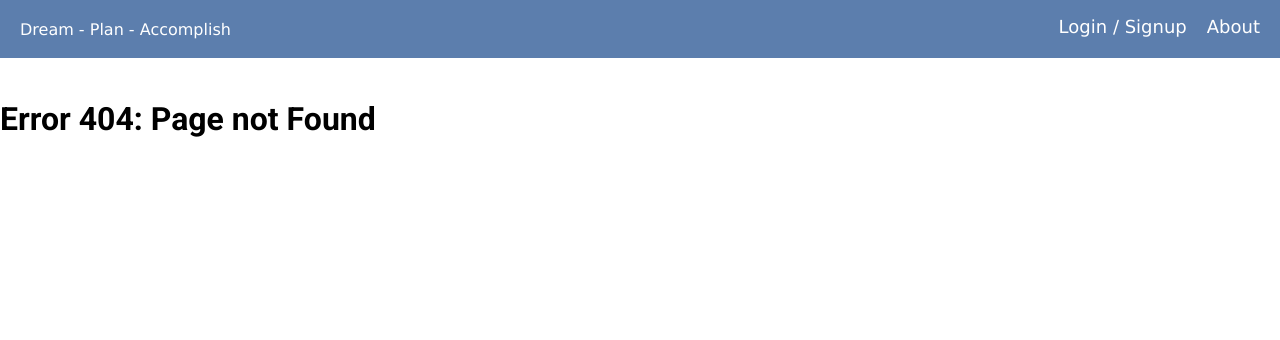
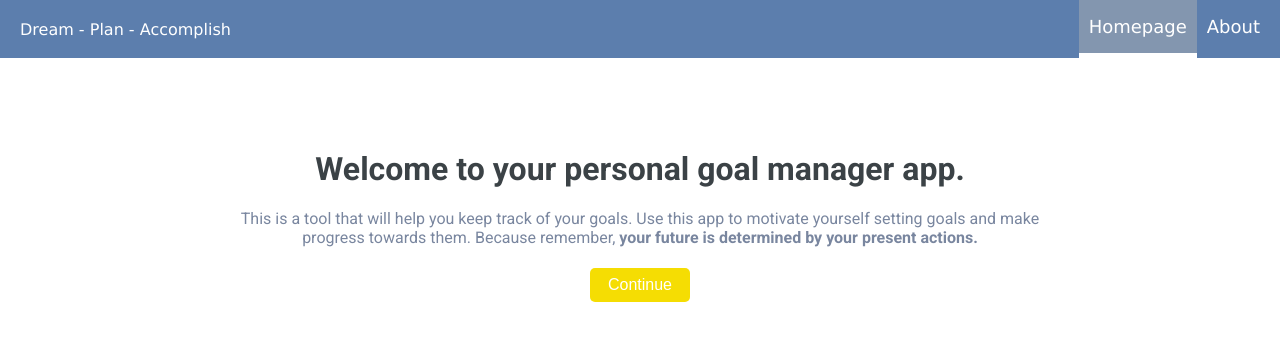
Before and after one commit to Chrisbelefantis/Personal-Goal-Manager, a React (Create React App) app in the folder react-app/: page /home in a window 1280 px wide. Before the commit this address had no page. Shown: the top 340 px of the page. Built offline with nearby package versions, Linux system fonts and the light colour scheme.

Commit message:
Finished homepage

```diff
--- a/react-app/src/App.js
+++ b/react-app/src/App.js
@@ -3,7 +3,7 @@ import Layout from './containers/Layout/Layout';
 import GoalsPanel from './containers/GoalsPanel/GoalsPanel';
 import NewGoal from './containers/NewGoal/NewGoal';
 import {Route,Switch,Redirect} from 'react-router-dom';
-import Auth from './containers/Auth/Auth';
+import Homepage from './components/Homepage/Homepage';
 import {connect} from 'react-redux';
 import * as actionCreators from './store/actions/actionCreators';
 
@@ -32,7 +32,7 @@ class App extends Component {
         <Switch>
           <Route path="/goals"  component = {GoalsPanel}/>
           <Route path="/new-goal" exact component = {NewGoal}/>
-          <Route path="/Auth" exact component = {Auth}/>
+          <Route path="/home" exact component = {Homepage}/>
           <Redirect from="/" exact to="/Auth" />
           <Route
           render={()=>
--- /dev/null
+++ b/react-app/src/components/Homepage/Homepage.js
@@ -0,0 +1,36 @@
+import React, {  useState } from 'react';
+import classes from './Homepage.module.css';
+import Button from '../../components/UI/Button/Button';
+import Auth from '../../containers/Auth/Auth';
+
+const Homepage = (props)=>{
+
+    const [displayAuth, setDisplayAuth] = useState(false);
+
+
+    const toogleAuth=()=>{
+        setDisplayAuth(!displayAuth);
+    }
+
+
+    return(
+        <div  className={classes.Homepage}>
+            <h1>Welcome to your personal goal manager app.</h1>
+            <p>This is a tool that will help you keep track of your goals.
+                Use this app to motivate yourself setting goals and make progress
+                towards them. Because remember, <strong>your future is determined by your
+                present actions.</strong>
+            </p>
+            <Button disabled = {displayAuth} clicked = {toogleAuth} btnType="success"> Continue </Button>
+
+            {displayAuth ? <Auth/> : null}
+
+        </div>
+
+
+
+    );
+}
+
+
+export default Homepage;
--- /dev/null
+++ b/react-app/src/components/Homepage/Homepage.module.css
@@ -0,0 +1,47 @@
+.Homepage{
+    width: 75%;
+    margin: 80px auto 0 auto;
+    text-align: center;
+
+}
+
+.Homepage img{
+    max-width: 100%;
+    max-height: 100%;
+        display: block;
+}
+
+.Homepage h1{
+    color: #3B4246;
+}
+
+.Homepage p{
+
+    color: #79869f;
+}
+
+
+
+@media only screen and (min-width: 600px) {
+    .Homepage{
+      margin: 150px auto 0 auto;
+      width: 570px;
+
+
+    }
+  }
+
+  @media only screen and (min-width: 992px) {
+    .Homepage{
+      width: 650px;
+      margin: 150px auto 0 auto;
+    }
+  }
+
+
+  @media only screen and (min-width: 1200px) {
+    .Homepage{
+      width: 800px;
+      margin: 150px auto 0 auto;
+    }
+  }
--- a/react-app/src/components/Navigation/NavigationItems/NavigationItems.js
+++ b/react-app/src/components/Navigation/NavigationItems/NavigationItems.js
@@ -8,8 +8,8 @@ const navigationItems =(props)=>{
 
     let navigationItems = (
         <React.Fragment>
-            <NavigationItem link = "/auth">
-            Login / Signup
+            <NavigationItem link = "/home">
+            Homepage
             </NavigationItem>
             <NavigationItem link = "/about">
                 About
@@ -27,7 +27,7 @@ const navigationItems =(props)=>{
                 New Goal
                 </NavigationItem>
                 <NavigationItem
-                    link = "/auth"
+                    link = "/home"
                     clicked = {props.onLogout}>Log Out</NavigationItem>
             </React.Fragment>
         );
--- a/react-app/src/containers/Auth/Auth.js
+++ b/react-app/src/containers/Auth/Auth.js
@@ -124,7 +124,7 @@ class Auth extends Component{
 
     render=()=>{
 
-        console.log("[AUTH] Rendered");
+
         let inputElementsArray = [];
         for(let key in this.state.authForm){
             inputElementsArray.push(this.state.authForm[key])
--- a/react-app/src/containers/Auth/Auth.module.css
+++ b/react-app/src/containers/Auth/Auth.module.css
@@ -1,5 +1,5 @@
 .Auth{
-    margin: 150px auto;
+    margin: 0 auto;
     width: 75%;
 }
 
--- a/react-app/src/containers/EditGoal/EditGoal.js
+++ b/react-app/src/containers/EditGoal/EditGoal.js
@@ -205,7 +205,7 @@ class EditGoal extends Component{
                             </div>
                             : <Spinner/>}
 
-            </Modal>:<Redirect to="/auth"/>
+            </Modal>:<Redirect to="/home"/>
         );
     }
 
--- a/react-app/src/containers/GoalsPanel/GoalsPanel.js
+++ b/react-app/src/containers/GoalsPanel/GoalsPanel.js
@@ -192,7 +192,7 @@ class GoalsPanel extends Component {
                 <QuotePanel/>
                 <Route path={this.props.match.path+"/edit/:id"} render={(props)=><EditGoal update={this.raiseGoalChangedFlag} {...props}/>}/>
 
-            </React.Fragment>:<Redirect to="/auth"/>
+            </React.Fragment>:<Redirect to="/home"/>
 
 
 
--- a/react-app/src/containers/NewGoal/NewGoal.js
+++ b/react-app/src/containers/NewGoal/NewGoal.js
@@ -239,7 +239,7 @@ class NewGoal extends Component{
                         </React.Fragment>
                     :<Spinner/>}
 
-            </div>:<Redirect to="/auth"/>
+            </div>:<Redirect to="/home"/>
         );
     }
 
```
